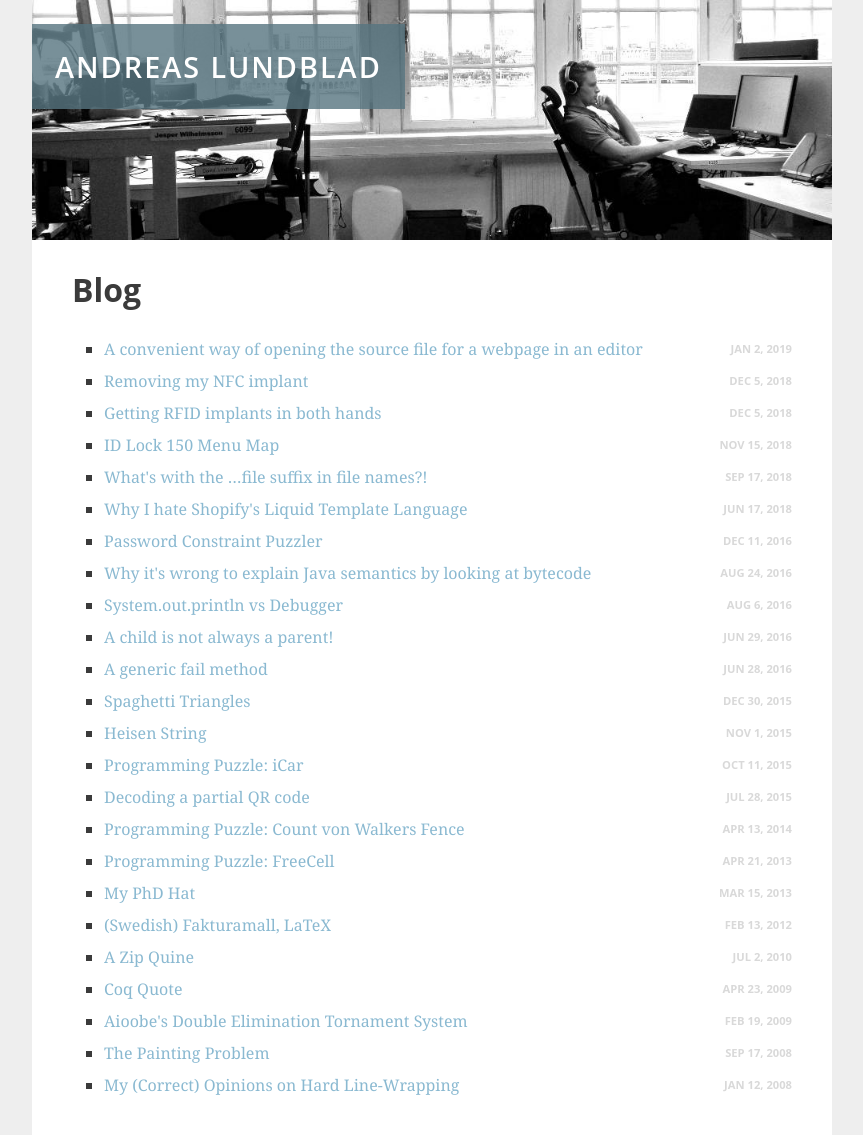
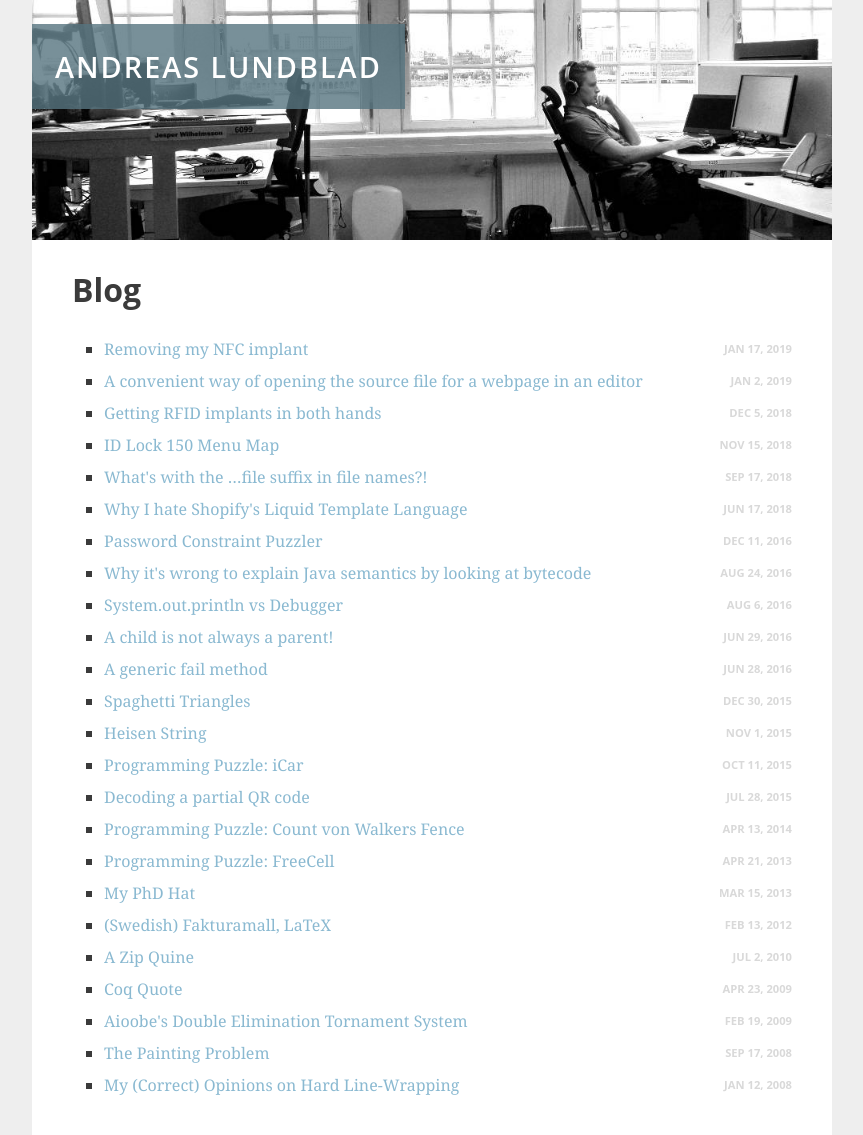
Before and after one commit to aioobe/aioobe.github.io, a Jekyll site: the page built from blog/index.html, in a window 1280 px wide. Shown: the whole page, without its empty margins (208-1071 px from the left). Built offline with Jekyll 4.4.1, drawn with Linux system fonts in a browser that asks for light colours.

Commit message:
Chaged date in one of the latest posts.

```diff
--- a/_posts/2019-01-27-Removing-my-NFC-implant.md
+++ b/_posts/2019-01-27-Removing-my-NFC-implant.md
@@ -1,7 +1,7 @@
 ---
 layout: post
 title: "Removing my NFC implant"
-date: 2018-12-05
+date: 2019-01-17
 assetsdir: rfid-implants
 ---
 
--- a/index.html
+++ b/index.html
@@ -1,7 +1,7 @@
 ---
 layout: default
 whatsup:
-  - title: "Got <a href='/2018/12/05/Getting-RFID-implants-in-both-hands.html'>RFID implants</a> in both hands. (Then <a href='/2018/12/05/Removing-my-NFC-implant.html'>removed one</a>!)"
+  - title: "Got <a href='/2018/12/05/Getting-RFID-implants-in-both-hands.html'>RFID implants</a> in both hands. (Then <a href='/2019/01/17/Removing-my-NFC-implant.html'>removed one</a>!)"
     date: "Dec 5, 2018"
   - title: "Created <a href='https://github.com/aioobe/dead-simple-jekyll-comments'>Dead Simple Jekyll Comments</a>"
     date: "Jun 26, 2018"
```
